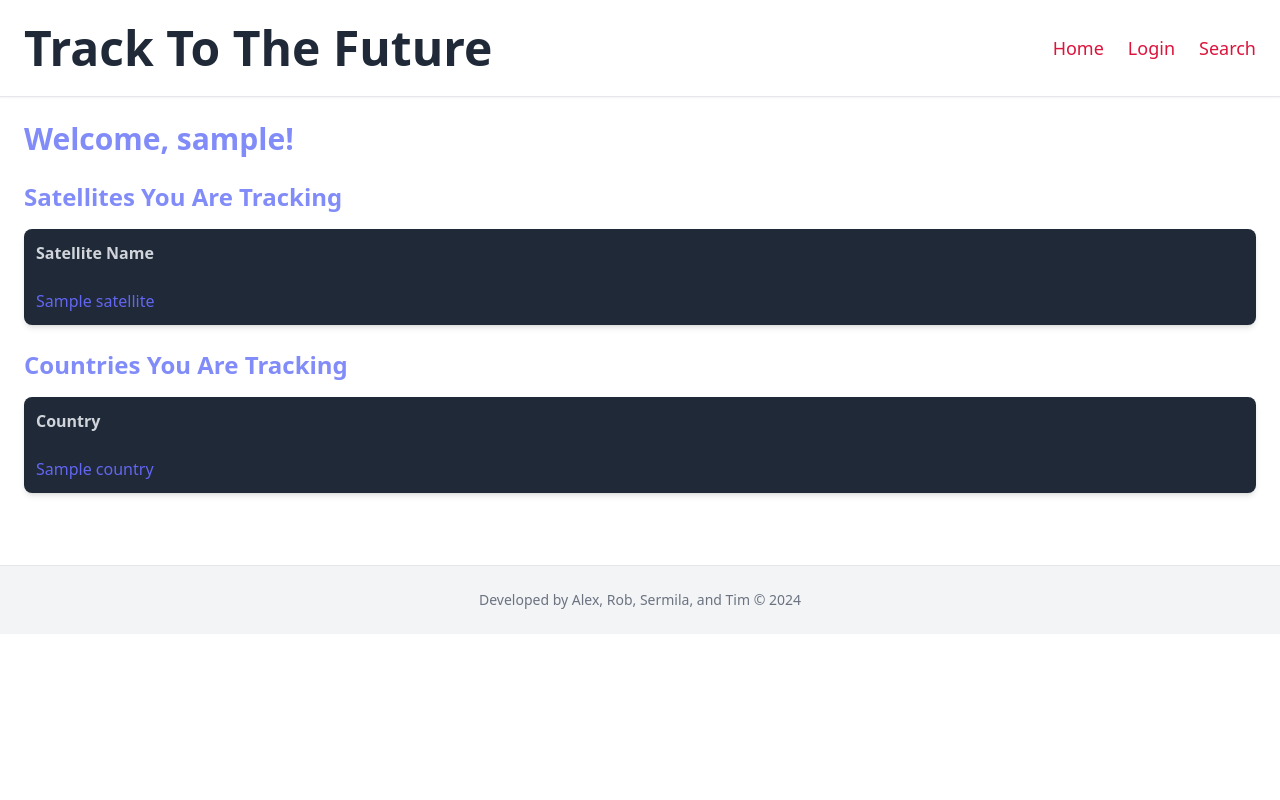
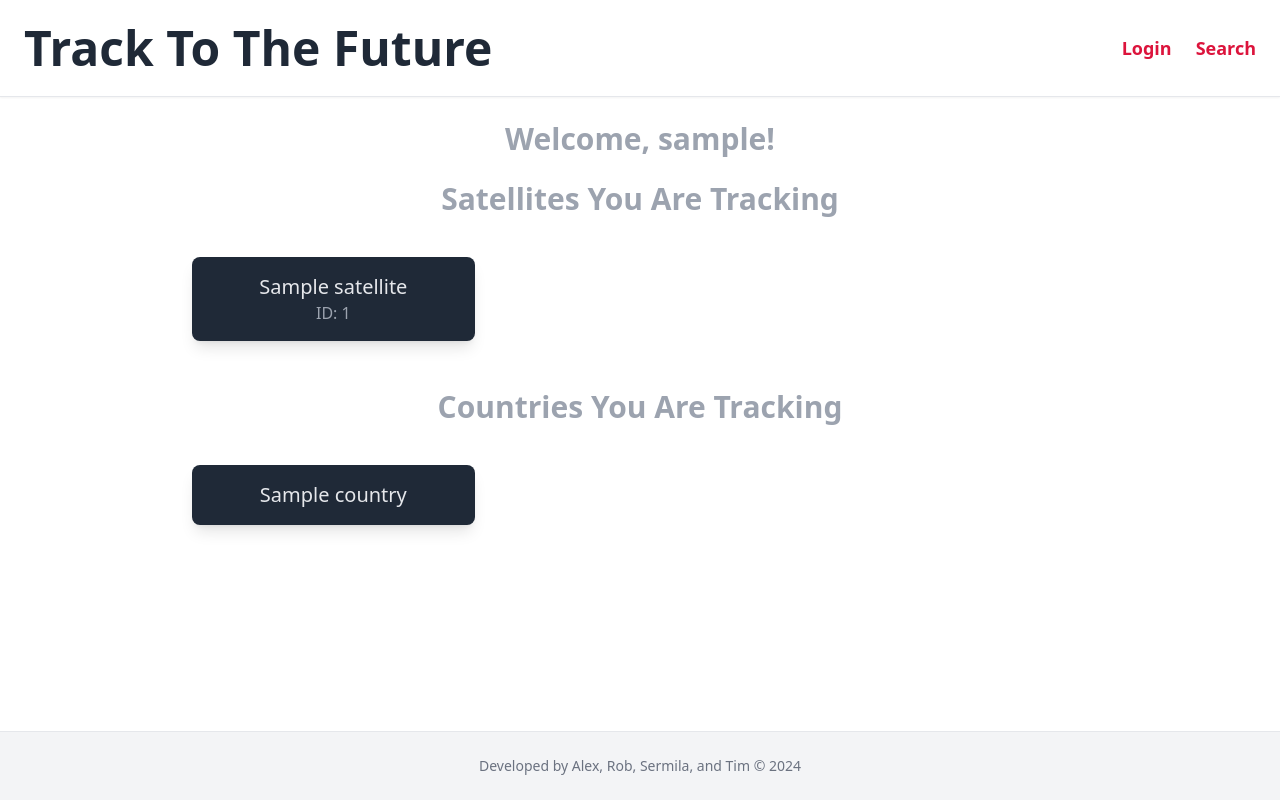
Before and after one commit to alexbull1999/SSE_GroupProject_Satellites, a Flask app: template templates/account.html in a window 1280 px wide. Run offline with Flask 3, Linux system fonts and the light colour scheme; the template is opened without the code that fills it: most values are stand-ins (such as "Sample title", 1, 10 or a date in 2020); parts of the project's set-up code (start-up, migrations or seed data) failed here and were passed over; some libraries are stand-ins or nearby versions.

Commit message:
Few extra tweaks

```diff
--- a/templates/account.html
+++ b/templates/account.html
@@ -3,62 +3,45 @@
 {% block content %}
     <!-- Welcome message and user details -->
     <div class="container mx-auto p-6">
-        <h2 class="text-3xl font-semibold text-indigo-400 mb-6">Welcome, {{ username }}!</h2>
+        <h2 class="text-2xl md:text-3xl font-semibold text-center text-gray-400">Welcome, {{ username }}!</h2>
 
         <!-- Satellites Table -->
-        <section class="mt-6">
-            <h3 class="text-2xl font-semibold text-indigo-400 mb-4">Satellites You Are Tracking</h3>
-            <table class="table-auto w-full bg-gray-800 rounded-lg shadow-md">
-                <thead>
-                    <tr>
-                        <th class="p-3 text-left text-gray-300">Satellite Name</th>
-                    </tr>
-                </thead>
-                <tbody>
+        <section class="p-6 space-y-10">
+            <h2 class="text-2xl md:text-3xl font-semibold text-center text-gray-400">
+                Satellites You Are Tracking
+            </h2>
+
+            {% if satellites %}
+                <div class="mx-auto max-w-4xl grid grid-cols-1 md:grid-cols-2 lg:grid-cols-3 gap-6">
                     {% for satellite in satellites %}
-                         <tr>
-                            <!-- Make the satellite name clickable -->
-                            <td class="p-3 text-gray-400">
-                                <a href="{{ url_for('satellite_by_id', satellite_id=satellite.id) }}" class="text-indigo-500 hover:text-indigo-700">
-                                    {{ satellite.name }}
-                                </a>
-                            </td>
-                        </tr>
-                    {% else %}
-                        <tr>
-                            <td colspan="1" class="p-3 text-center text-gray-400">No satellites being tracked.</td>
-                        </tr>
+                        <a href="{{ url_for('satellite_by_id', satellite_id=satellite.id)}}" class="max-w-xs bg-gray-800 p-4 rounded-lg shadow-lg text-center">
+                            <h3 class="text-xl font-medium text-gray-200">{{ satellite.name }}</h3>
+                            <p class="text-gray-400">ID: {{ satellite.id }}</p>
+                        </a>
                     {% endfor %}
-                </tbody>
-            </table>
+                </div>
+            {% else %}
+                <p class="text-center text-gray-400">You are not current tracking any satellites!</p>
+            {% endif %}
         </section>
 
         <!-- Countries Table -->
-        <section class="mt-6">
-            <h3 class="text-2xl font-semibold text-indigo-400 mb-4">Countries You Are Tracking</h3>
-            <table class="table-auto w-full bg-gray-800 rounded-lg shadow-md">
-                <thead>
-                    <tr>
-                        <th class="p-3 text-left text-gray-300">Country</th>
-                    </tr>
-                </thead>
-                <tbody>
+        <section class="p-6 space-y-10">
+            <h2 class="text-2xl md:text-3xl font-semibold text-center text-gray-400">
+                Countries You Are Tracking
+            </h2>
+
+            {% if countries %}
+                <div class="mx-auto max-w-4xl grid grid-cols-1 md:grid-cols-2 lg:grid-cols-3 gap-6">
                     {% for country in countries %}
-                       <tr>
-                            <!-- Make the country name clickable -->
-                            <td class="p-3 text-gray-400">
-                                  <a href="{{ url_for('country_details', country_name=country) }}" class="text-indigo-500 hover:text-indigo-700">
-                                    {{ country }}
-                                  </a>
-                            </td>
-                        </tr>
-                        {% else %}
-                        <tr>
-                            <td colspan="1" class="p-3 text-center text-gray-400">No countries being tracked.</td>
-                        </tr>
+                        <a href="{{ url_for('country_details', country_name=country) }}" class="max-w-xs bg-gray-800 p-4 rounded-lg shadow-lg text-center">
+                            <h3 class="text-xl font-medium text-gray-200">{{ country }}</h3>
+                        </a>
                     {% endfor %}
-                </tbody>
-            </table>
+                </div>
+            {% else %}
+                <p class="text-center text-gray-400">You are not current tracking any countries!</p>
+            {% endif %}
         </section>
     </div>
 {% endblock %}
--- a/templates/layout.html
+++ b/templates/layout.html
@@ -9,9 +9,16 @@
         /* Default black background */
         body {
             background-color: white;
+            display: flex;
+            flex-direction: column;
+            height: 100vh;  /* Make the body take the full height of the screen */
+            margin: 0;
         }
-    </style>
-    <style>
+
+        .content {
+            flex-grow: 1;  /* Make content take the available space */
+        }
+
         .dropdown-menu {
             position: absolute;
             background-color: black;
@@ -30,7 +37,7 @@
             font-size: 14px;
         }
         .dropdown-item:hover {
-            background-colour: #f0f0f0;
+            background-color: #f0f0f0;
         }
 
         /* Ensure the parent container aligns correctly */
@@ -38,12 +45,9 @@
             position: relative;
         }
     </style>
-
 </head>
 <body class="text-white font-sans">
-    <div class="flex">
-        <!-- Main Content -->
-        <div class="flex-1">
+    <div class="flex-1 content">
         <!-- Header Section -->
         <header class="bg-white border-b border-gray-200 shadow-sm p-6">
             <div class="max-w-7xl mx-auto flex items-center justify-between">
@@ -54,13 +58,10 @@
 
                 <!-- Navigation Buttons -->
                 <nav class="flex items-center space-x-6">
-                    <a href="{{ url_for('index') }}" class="text-lg font-medium hover:text-gray-500 transition" style="color: #DC143C;">
-                        Home
-                    </a>
-                    <a href="{{ url_for('login_page') }}" class="text-lg font-medium hover:text-gray-500 transition" style="color: #DC143C;">
+                    <a href="{{ url_for('login_page') }}" class="text-lg font-bold hover:text-gray-500 transition" style="color: #DC143C;">
                         Login
                     </a>
-                    <a href="{{ url_for('lookup') }}" class="text-lg font-medium hover:text-gray-500 transition" style="color: #DC143C;">
+                    <a href="{{ url_for('lookup') }}" class="text-lg font-bold hover:text-gray-500 transition" style="color: #DC143C;">
                         Search
                     </a>
                 </nav>
@@ -72,6 +73,7 @@
             {% block content %}
             {% endblock %}
         </main>
+    </div>
 
     <!-- Footer -->
     <footer class="bg-gray-100 border-t border-gray-200 p-6 mt-12">
@@ -81,10 +83,9 @@
             </p>
         </div>
     </footer>
-        </div>
-    </div>
+
     <!-- JavaScript inclusion -->
     <!-- Include external or internal JavaScript file -->
-    <script src="{{ url_for("static", filename="js/account.js") }}"></script>
+    <script src="{{ url_for('static', filename='js/account.js') }}"></script>
 </body>
 </html>
```
Lines whose indentation alone changed are shown as unchanged.
